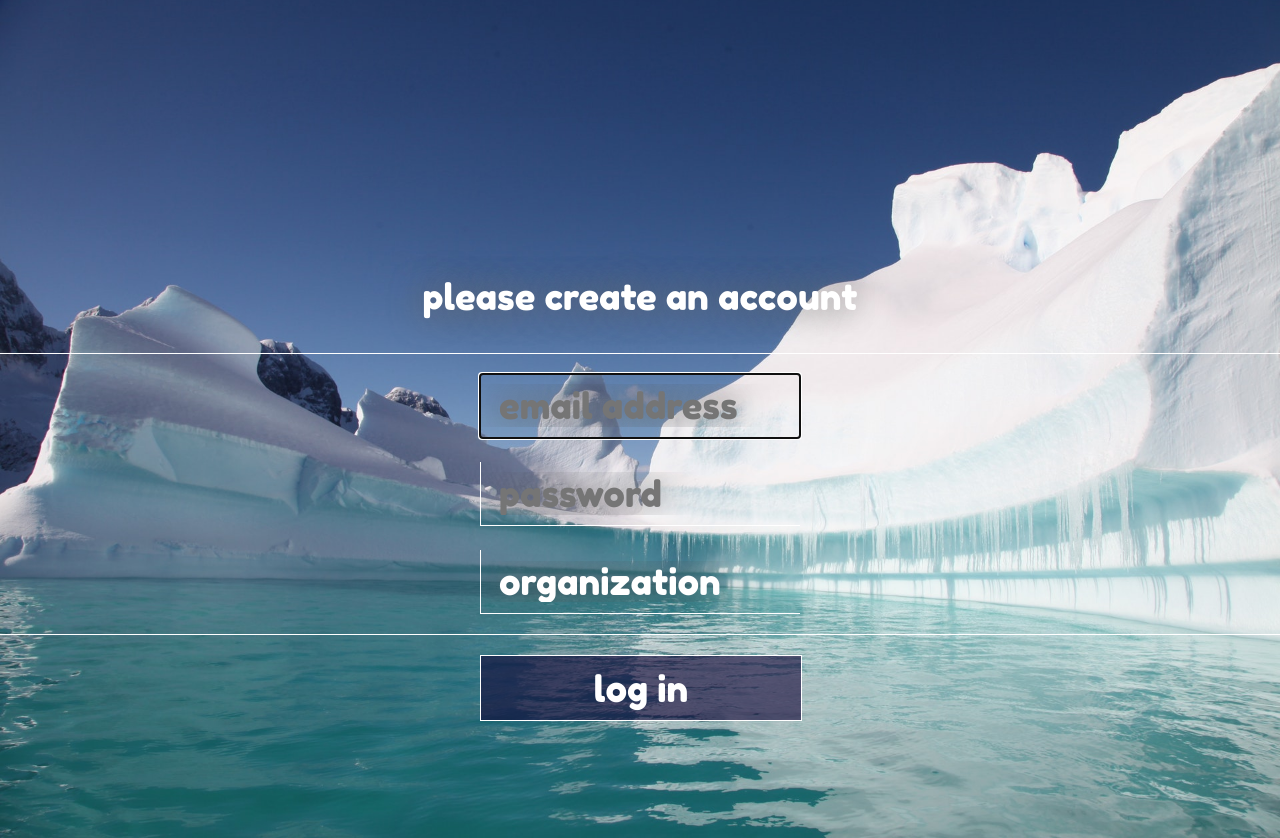
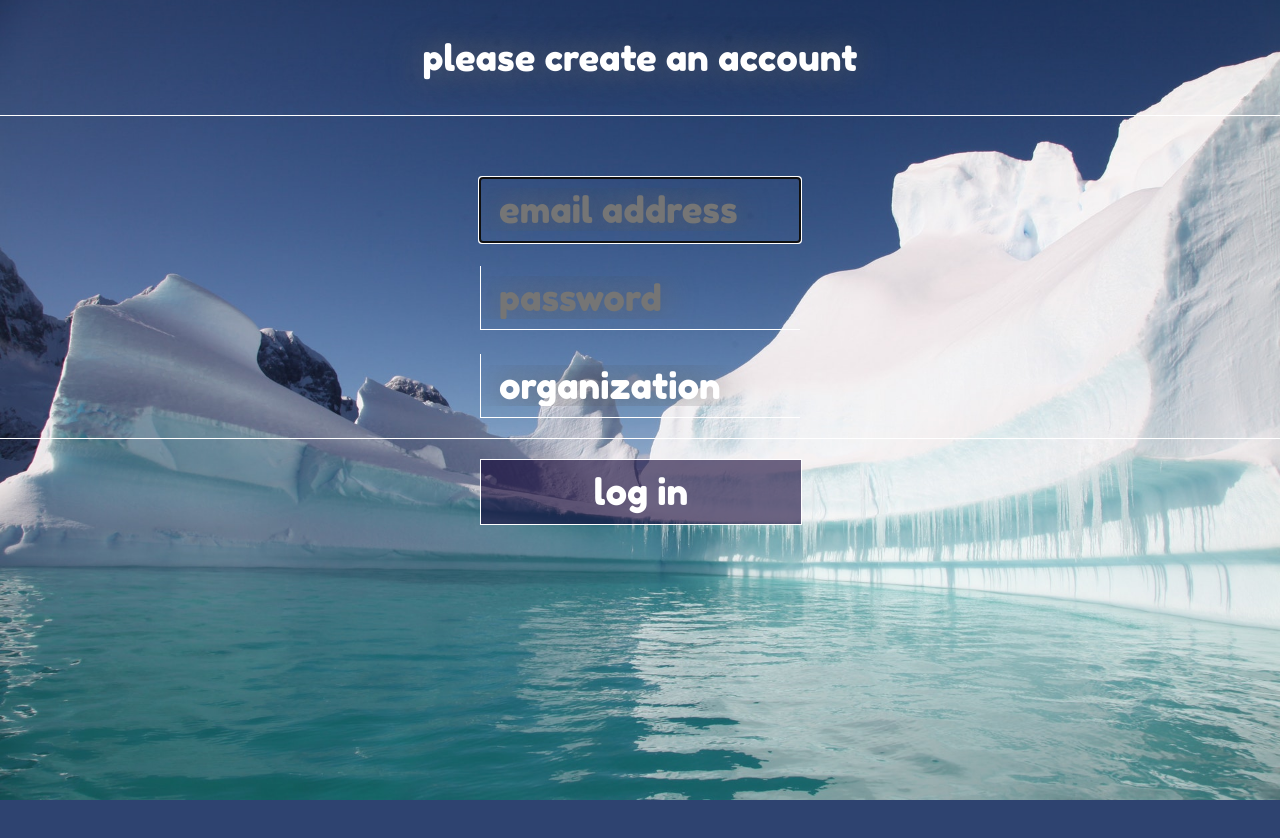
Before and after one commit to Lyefyre/ProjektM426, a Django app: page /loginnew/ in a window 1280 px wide. After the commit the page ends 800 px from the top, so only its background shows below. Run offline with Django 3.2, Linux system fonts and the light colour scheme; parts of the project's set-up code (start-up, migrations or seed data) failed here and were passed over; some libraries are stand-ins or nearby versions.

Commit message:
firsr meaningfull commit
added some more customer files, adjusted css

```diff
--- a/demo/static/css/main.css
+++ b/demo/static/css/main.css
@@ -31,10 +31,13 @@ body {
   background: #d8d8d0;
   color: #000;
   background-image: url('../images/antarctica.jpg');
+  width: 100%;
+  height: 100%;
+  background-attachment: fixed;
+  background-position: center center;
   background-size: cover;
-  background-repeat: no-repeat;
-  background-position: center bottom;
   font-family: 'Open Sans', sans-serif;
+  overflow-x: hidden;
 }
 
 a,
@@ -43,6 +46,47 @@ a:hover,
 a:focus {
   color: inherit;
   text-decoration: none;
+  outline: 0 none;
+}
+
+header,
+footer {
+  border: 0 none;
+  position: fixed;
+  width: 100%;
+  z-index: 1;
+}
+
+header {
+  height: 144px;
+  top: 0;
+}
+
+footer {
+  bottom: 0;
+  min-height: 84px;
+}
+
+footer div.navigation,
+header div.text {
+  width: auto;
+  border: none;
+  background: none;
+}
+
+footer div.navigation {
+  display: flex;
+  justify-content: space-between;
+  padding-bottom: 8px;
+}
+
+header div.text p.infotext {
+  margin: 36px 72px;
+  color: #fff;
+  font-size: 36px;
+  font-family: 'Fredoka One', cursive;
+  text-shadow: 0px 0px 32px #666;
+  text-align: center;
 }
 
 hr {
@@ -109,53 +153,27 @@ option:not(:checked) {
   margin-right: 72px;
 }
 
-header {
-  border: 0 none;
-  position: fixed;
-  top: 0;
-  width: 100%;
-  height: 144px;
-  background: #666;
-  color: #d8d8d0;
-  font-weight: 800;
-  z-index: 1;
-}
-
-header p {
-  margin: auto 12px;
-  height: 48px;
-}
-
-header p:not(#menu) {
-  line-height: 48px;
-}
-
-header p#menu {
-  text-align: center;
-}
-
-header p#menu span {
-  background: #99f;
-  min-width: 92px;
-  padding: 12px;
-  margin: 0 12px;
-  border: #000 1px solid;
-  cursor: pointer;
-  display: inline-block;
-  color: #000;
-}
-
 .lighter {
   background: rgba(255, 255, 255, 0.2);
   border: rgba(15, 3, 53, 0.6) 1px solid;
   overflow: hidden;
 }
 
-div.display, div#items_container,
-div.display, div.dropbox {
+div.display,
+div.dropbox {
   display: flex;
   flex-direction: column;
   justify-content: center;
+}
+
+div#items_container {
+  display: flex;
+  flex-direction: column;
+  justify-content: center;
+}
+
+div.display div.element {
+  margin: 12px auto;
 }
 
 div.display div.dropbox {
@@ -177,54 +195,78 @@ div.display div.dropbox>div {
   margin: 24px;
 }
 
-/*
-div#user_with_login, div#user_without_login, div#see_the_stuff_in_my_coolbox, div#see_the_stuff_in_a_folder, div#upload_or_delete_stuff_in_my_coolbox {
-  display: none;
-}
-*/
 div.display {
   width: 100%;
-  height: calc(100% - 144px);
-  padding-top: 144px;
+  min-height: 64vh;
+  margin-top: 72px;
 }
 
 div.element {
   width: 320px;
   height: 64px;
-  margin: 12px auto;
+  margin: 24px;
 }
 
+div#items_container>div {
+  display: flex;
+  flex-wrap: wrap;
+  justify-content: space-around;
+  padding-top: 16px;
+}
+
+div#items_container div.element {
+  width: 16vw;
+  height: 16vw;
+}
+
+div#items_container div.element>a>img {
+  width: calc(16vw + 12px);
+  height: calc(16vw + 12px);
+  object-fit: cover;
+}
+
+div#items_container div.element>a>span {
+  color: rgba(15, 3, 53, 0.6);
+  display: -webkit-flex;
+  display: flex;
+  flex-direction: column;
+  height: 16vw;
+}
+
+span.lighter div.text {
+  font-size: 2vw;
+  line-height: 3.16vw;
+  position: absolute;
+  overflow: hidden;
+  max-height: 16vw;
+  z-index: -1;
+  width: 16vw;
+  opacity: 0.6;
+  text-align: justify;
+}
+
+div#items_container div.element>a>span>i {
+  color: #fff;
+  font-size: 8vw;
+  width: 8vw;
+  height: 8vw;
+  text-align: center;
+  padding: 4vw;
+  align-self: center;
+  margin: auto;
+}
+
+/*
 .lighter,
 div#items_container div.element {
   width: 16vw;
   height: 16vw;
 }
-
-div.element.text {
-  width: auto;
-  border: none;
-  background: none;
-}
-
-div.element.accentuate {
-  border: #99f 2px dotted;
-  color: #99f;
-  background: #333;
-}
-
+*/
 div.display div span {
   position: absolute;
   padding: 6px;
   font-size: 14px;
-}
-
-div.display div span.infotext {
-  position: relative;
-  padding: 6px;
-  color: #fff;
-  font-size: 36px;
-  font-family: 'Fredoka One', cursive;
-  text-shadow: 0px 0px 32px #666;
 }
 
 div.dropbox span.droptext {
@@ -234,36 +276,9 @@ div.dropbox span.droptext {
 
 div.display>div:not(.dropbox) {
   display: inline-flex;
+  justify-content: space-between;
 }
 
-div.confirmBg {
-  position: fixed;
-  display: flex;
+div.display>div.centerflex {
   justify-content: center;
-  width: 100%;
-  height: calc(100% - 144px);
-  left: 0;
-  top: 144px;
-  background: rgba(0, 0, 0, 0.5);
 }
-
-div.confirmElement {
-  width: 480px;
-  height: 96px;
-  background: rgba(255, 255, 255, 0.5);
-  margin-top: calc(50vh - 72px - 48px);
-  border: #000 2px dotted;
-  border-radius: 8px;
-}
-
-footer {
-  background: #ccc;
-  padding: 0 1vw;
-}
-
-footer span {
-  position: absolute;
-  width: 96px;
-  height: 96px;
-  left: calc(50vw - 600px);
-}
--- a/demo/templates/demo/loginnew.html
+++ b/demo/templates/demo/loginnew.html
@@ -8,12 +8,15 @@
 <script type="text/javascript" language="Javascript" src="{% static 'js/main.js' %}"></script>
 <script type="text/javascript" language="Javascript" src="{% static request.path|urlforheadtags:'js' %}"></script>
 {% endblock %} {% block title %}&nbsp;{% endblock %} {% block bootstrap3_content %}
+<header>
+  <div class="text">
+    <p class="infotext">please create an account</p>
+  </div>
+  <hr>
+</header>
 <form action="/loginnew/" method="post">
   {% csrf_token %}
   <div class="display" id="user_without_login">
-    <div class="element text">
-      <span class="infotext">please create an account</span></div>
-    <hr>
     <div class="element"><input type="email" name="email" placeholder="email address" id="un" value=""></div>
     <div class="element"><input type="password" name="password" placeholder="password" id="pw" value=""></div>
     <div class="element">
@@ -25,7 +28,7 @@
       </select>
     </div>
     <hr>
-    <div>
+    <div class="centerflex">
       <div class="element">
         <button type="submit" name="submit">log in</button>
       </div>
```
Also changed, not shown: demo/templates/demo/bag.html (+11 -7 lines), demo/templates/demo/login.html (+6 -4 lines), media/infophotos/3/zen_of_python.txt (added, +20 -0 lines), db.sqlite3, media/infophotos/3/nous_les_aurons.jpeg (added), media/infophotos/3/varig.jpg (added), 2 other files.
